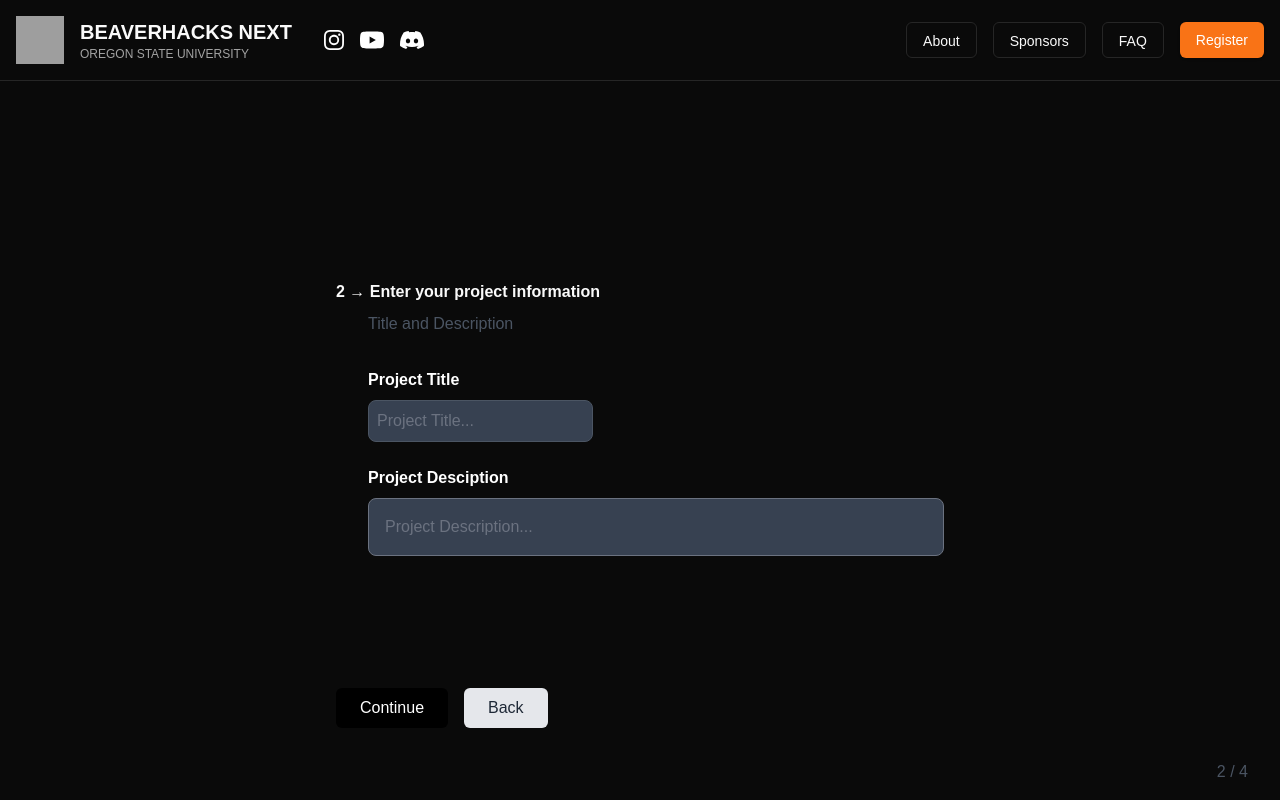
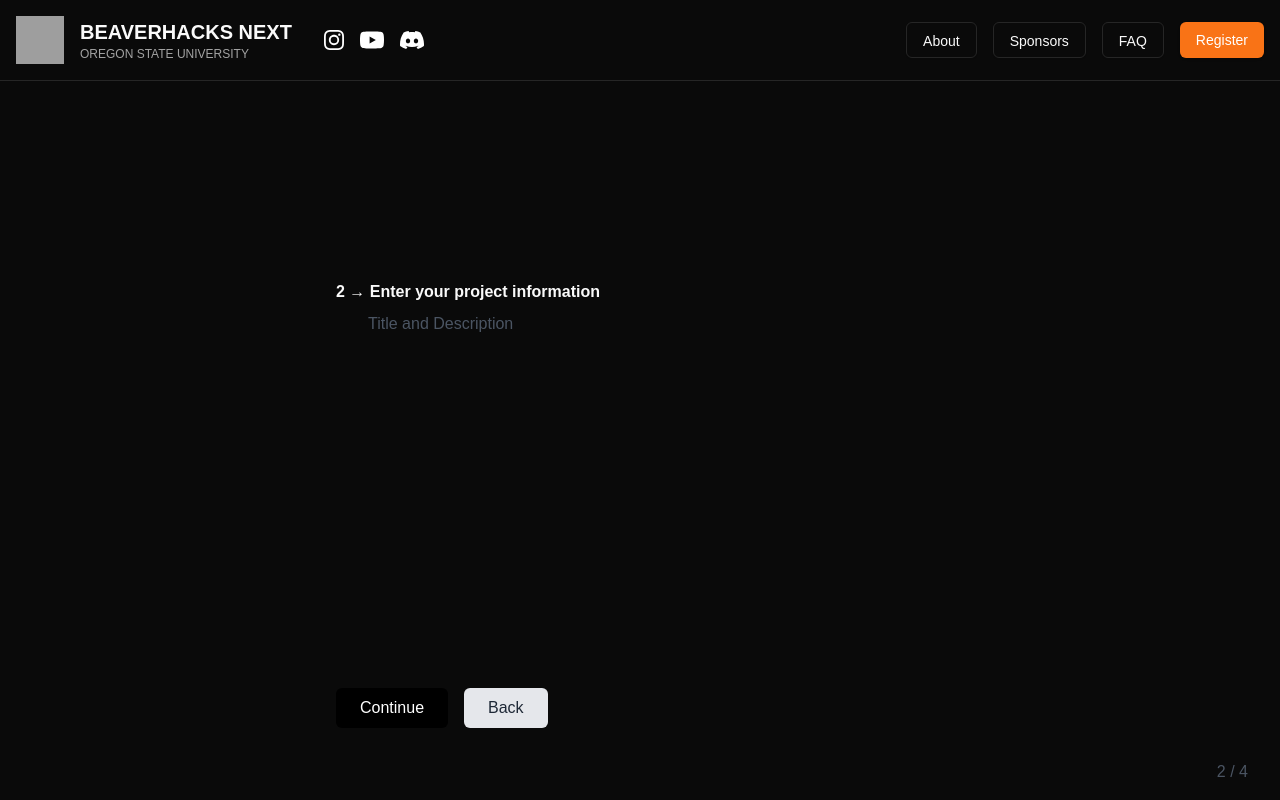
Before and after one commit to OregonStateHackathonClub/next, a Next.js app: page / in a window 1280 px wide. Both pictures are taken after a click on the button "Continue". Built offline with nearby package versions, Linux system fonts and the light colour scheme; grey boxes are pictures that could not be loaded.

Commit message:
Revert "added project title and description"
This reverts commit 443d9b3957888efc6b95faaa48b0219029840025.

```diff
--- a/src/components/application/StepTwo.tsx
+++ b/src/components/application/StepTwo.tsx
@@ -1,43 +1,9 @@
 export const StepTwo = () => {
   return (
-    <div className="pt-60 px-8 max-w-2xl mx-auto w-full">
-      <h2 className="text-white-3xl font-bold mb-2 text-left">
-        2 → Enter your project information
-      </h2>
-      <p className="text-gray-600 mb-8 pl-8 text-left">Title and Description</p>
-      {/* Form Title and Description */}
-      <form className="text-white-600 mb-8 pl-8 text-left">
-        <div>
-          <label
-            for="projectName"
-            class="block mb-2 text-white-3xl font-bold dark:text-white"
-          >
-            Project Title
-          </label>
-          <input
-            type="text"
-            id="projectTitle"
-            class="block w-half p-2 text-gray-600 border border-gray-300 rounded-lg bg-gray-50
-            focus:ring-blue-500 focus:border-blue-500 dark:bg-gray-700 dark:border-gray-600 dark:placeholder-gray-500 dark:text-white dark:focus:ring-blue-500 dark:focus:border-blue-500"
-            placeholder="Project Title..."
-          />
-        </div>
-        <br />
-        <div>
-          <label
-            for="projectDescription"
-            class="block mb-2 text-white-3xl font-bold dark:text-white"
-          >
-            Project Desciption
-          </label>
-          <input
-            type="text"
-            id="projectDescription"
-            class="block w-full p-4 text-gray-600 border border-gray-300 rounded-lg bg-gray-50 text-base focus:ring-blue-500 focus:border-blue-500 dark:bg-gray-700 dark:border-gray-500 dark:placeholder-gray-500 dark:text-white dark:focus:ring-blue-500 dark:focus:border-blue-500"
-            placeholder="Project Description..."
-          />
-        </div>
-      </form>
+    <div className = "pt-60 px-8 max-w-2xl mx-auto w-full">
+        <h2 className="text-white-3xl font-bold mb-2 text-left">2 → Enter your project information</h2>
+        <p className="text-gray-600 mb-8 pl-8 text-left">Title and Description</p>
+        {/* Form Title and Description */}
     </div>
   );
 };
```
